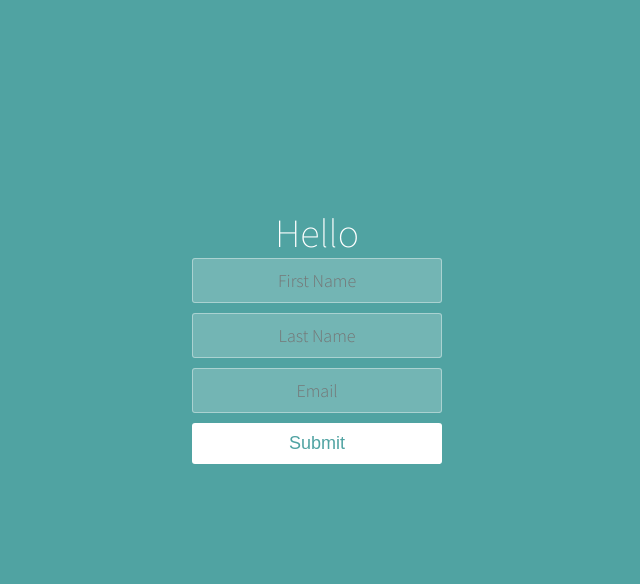
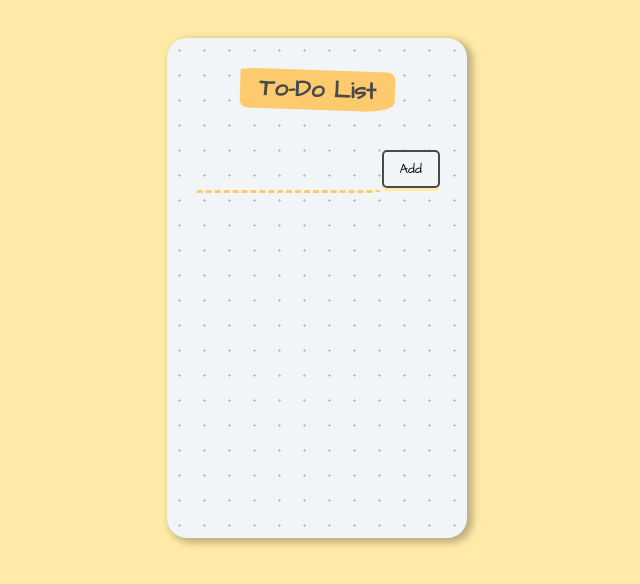
Before and after one commit to Phazerous/react-education, a React (Create React App) app: page / in a window 1280 px wide. Shown: the top 584 px of the page, without its empty margins (323-963 px from the left). Built offline with nearby package versions, Linux system fonts and the light colour scheme.

Commit message:
Spread Operator Practice

```diff
--- a/public/index.html
+++ b/public/index.html
@@ -3,8 +3,8 @@
   <head>
     <title>React App</title>
     <link
+      href="https://fonts.googleapis.com/css?family=Architects+Daughter&display=swap"
       rel="stylesheet"
-      href="https://fonts.googleapis.com/css?family=Source+Sans+Pro:200,300"
     />
     <link rel="stylesheet" href="styles.css" />
   </head>
--- a/public/styles.css
+++ b/public/styles.css
@@ -1,53 +1,79 @@
-* {
+body {
+  background-color: #ffeaa7;
+  min-height: 70vh;
+  padding: 1rem;
   box-sizing: border-box;
-  margin: 0;
-  padding: 0;
-  font-weight: 300;
-}
-
-body {
-  font-family: "Source Sans Pro", sans-serif;
-  color: white;
-  font-weight: 300;
-  background: #50a3a2;
-  width: 100%;
-  height: 100%;
+  display: flex;
+  justify-content: center;
+  align-items: center;
+  color: hsl(198, 1%, 29%);
+  font-family: "Architects Daughter", cursive;
+  text-align: center;
+  font-size: 130%;
 }
 
 .container {
-  margin: 10% auto;
-  padding: 80px 0;
-  text-align: center;
+  width: 100%;
+  height: auto;
+  min-height: 500px;
+  max-width: 500px;
+  min-width: 250px;
+  background: #f1f5f8;
+  background-image: radial-gradient(#bfc0c1 7.2%, transparent 0);
+  background-size: 25px 25px;
+  border-radius: 20px;
+  box-shadow: 4px 3px 7px 2px #00000040;
+  padding: 1rem;
+  box-sizing: border-box;
+}
+.heading {
+  display: flex;
+  align-items: center;
+  justify-content: center;
+  margin-bottom: 1rem;
+}
+.heading h1 {
+  transform: rotate(2deg);
+  padding: 0.2rem 1.2rem;
+  border-radius: 20% 5% 20% 5%/5% 20% 25% 20%;
+  background-color: #fdcb6e;
+  font-size: 1.5rem;
 }
 
-.container h1 {
-  font-size: 40px;
-  font-weight: 200;
-}
-
-input {
-  border: 1px solid rgba(252, 252, 252, 0.4);
-  background-color: rgba(252, 252, 252, 0.2);
-  width: 250px;
-  border-radius: 3px;
-  font-family: "Source Sans Pro", sans-serif;
-  padding: 10px 15px;
-  margin: 0 auto 10px auto;
-  display: block;
-  text-align: center;
-  font-size: 18px;
-  color: white;
-  font-weight: 300;
+.form input {
+  box-sizing: border-box;
+  background-color: transparent;
+  padding: 0.7rem;
+  border-bottom-right-radius: 15px 3px;
+  border-bottom-left-radius: 3px 15px;
+  border: solid 3px transparent;
+  border-bottom: dashed 3px #fdcb6e;
+  font-family: "Architects Daughter", cursive;
+  font-size: 1rem;
+  color: hsla(260, 2%, 25%, 0.7);
+  width: 70%;
+  margin-bottom: 20px;
 }
 
 button {
-  appearance: none;
-  outline: 0;
-  background-color: white;
-  border: 0;
-  padding: 10px 15px;
-  color: #50a3a2;
-  border-radius: 3px;
-  width: 250px;
-  font-size: 18px;
+  padding: 0;
+  border: none;
+  font-family: "Architects Daughter", cursive;
+  text-decoration: none;
+  padding-bottom: 3px;
+  border-radius: 5px;
+  background-color: #ffeaa7;
 }
+button span {
+  background: #f1f5f8;
+  display: block;
+  padding: 0.5rem 1rem;
+  border-radius: 5px;
+  border: 2px solid hsl(198, 1%, 29%);
+}
+
+li {
+  text-align: left;
+  position: relative;
+  padding: 0.5rem;
+}
--- a/src/components/App.jsx
+++ b/src/components/App.jsx
@@ -1,35 +1,35 @@
 import React, { useState } from "react";
+import Heading from "./Heading";
 
 function App() {
-  const [contact, setContact] = useState({
-    fName: "",
-    lName: "",
-    email: ""
-  });
+  const [noteName, setNoteName] = useState("");
+  const [noteList, setNoteList] = useState([]);
+
+  function handleClick() {
+    setNoteList([...noteList, noteName]);
+    setNoteName('');
+  }
 
   function handleChange(e) {
-    const { value, name } = e.target;
-
-    setContact((prevValue) => {
-      return {
-        ...prevValue, // spread operator
-        [name]: value // we put the name of our input field in the square brackets, so the JS will interpretate input field with its name and not "name" property.
-      }
-    })
+    setNoteName(e.target.value);
   }
 
   return (
     <div className="container">
-      <h1>
-        Hello {contact.fName} {contact.lName}
-      </h1>
-      <p>{contact.email}</p>
-      <form>
-        <input onChange={handleChange} name="fName" placeholder="First Name" />
-        <input onChange={handleChange} name="lName" placeholder="Last Name" />
-        <input onChange={handleChange} name="email" placeholder="Email" />
-        <button>Submit</button>
-      </form>
+      <Heading />
+      <div className="form">
+        <input type="text" onChange={handleChange} value={noteName} />
+        <button onClick={handleClick}>
+          <span>Add</span>
+        </button>
+      </div>
+      <div>
+        <ul>
+          {noteList.map(note => {
+            return <li>{note}</li>;
+          })}
+        </ul>
+      </div>
     </div>
   );
 }
--- /dev/null
+++ b/src/components/Heading.jsx
@@ -0,0 +1,11 @@
+import React from "react";
+
+function Heading() {
+  return (
+    <div className="heading">
+      <h1>To-Do List</h1>
+    </div>
+  );
+}
+
+export default Heading;
```
Also changed, not shown: src/index.js (+5 -8 lines).
